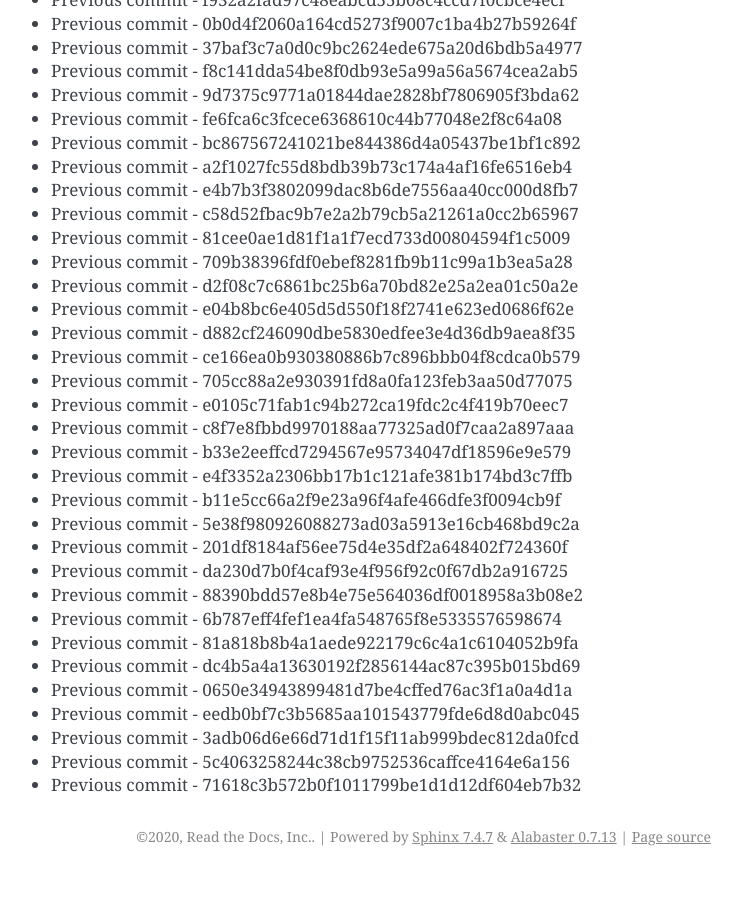
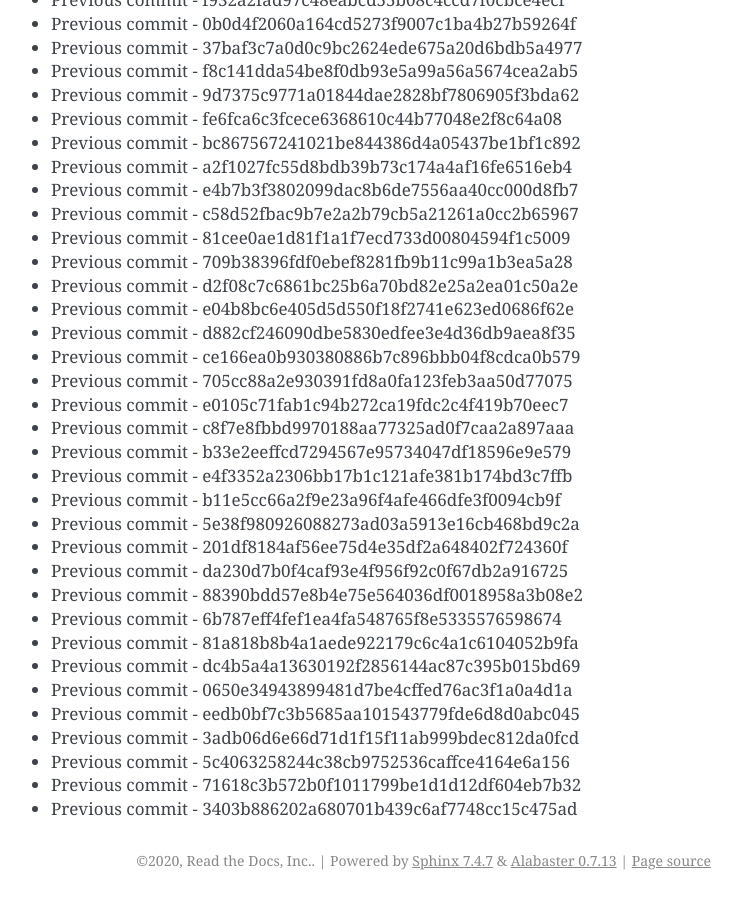
Before and after one commit to readthedocs/rtd-git-stresstest, a Sphinx documentation site: the page built from docs/updates.rst, in a window 1280 px wide and 900 px high, scrolled down 84825 px. Shown: the whole window, without its empty margins (399-1141 px from the left). Built offline with Sphinx 7.4.7, drawn with Linux system fonts in a browser that asks for light colours; before the commit the page ends 85701 px from its top, so only the background shows below that.

Commit message:
Generating commit from previous: 3403b886202a680701b439c6af7748cc15c475ad

```diff
--- a/docs/updates.rst
+++ b/docs/updates.rst
@@ -3596,3 +3596,4 @@ It can be tested for any performance characteristics.
 * Previous commit - 3adb06d6e66d71d1f15f11ab999bdec812da0fcd
 * Previous commit - 5c4063258244c38cb9752536caffce4164e6a156
 * Previous commit - 71618c3b572b0f1011799be1d1d12df604eb7b32
+* Previous commit - 3403b886202a680701b439c6af7748cc15c475ad
```
